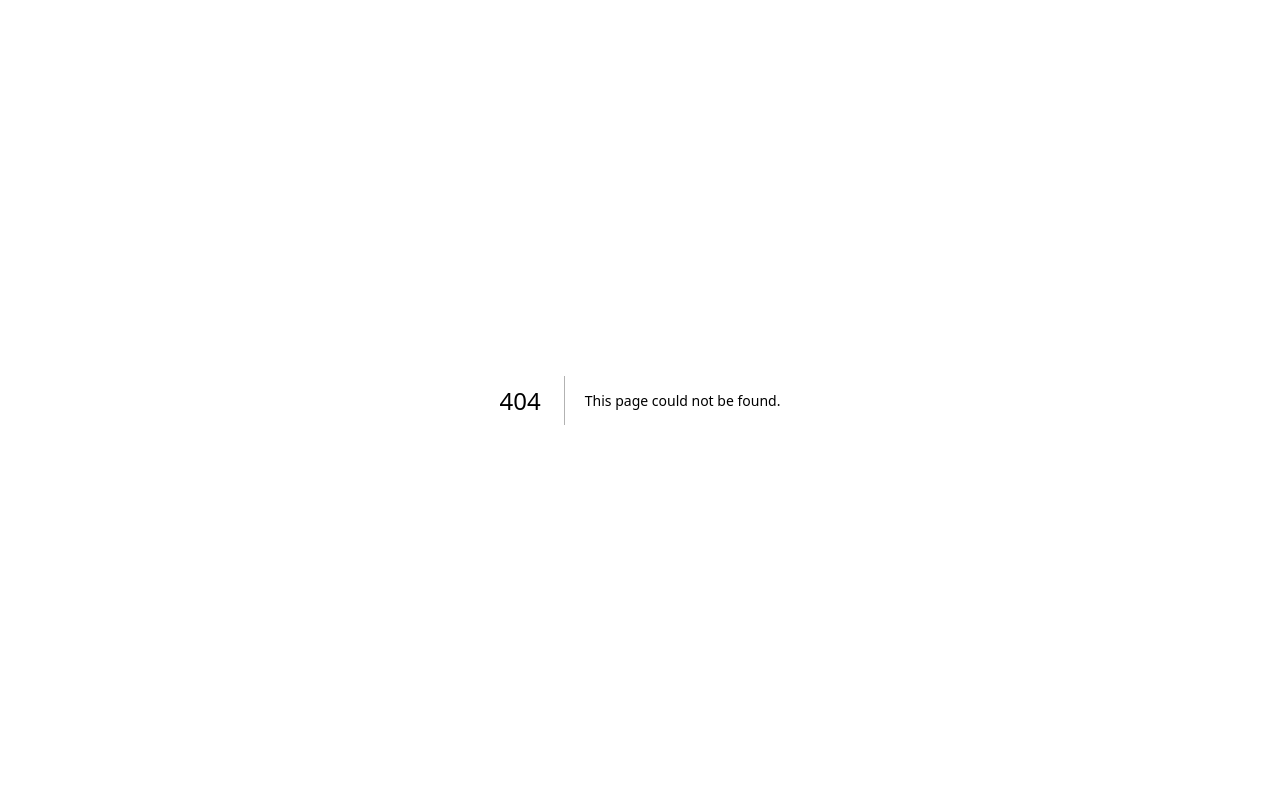
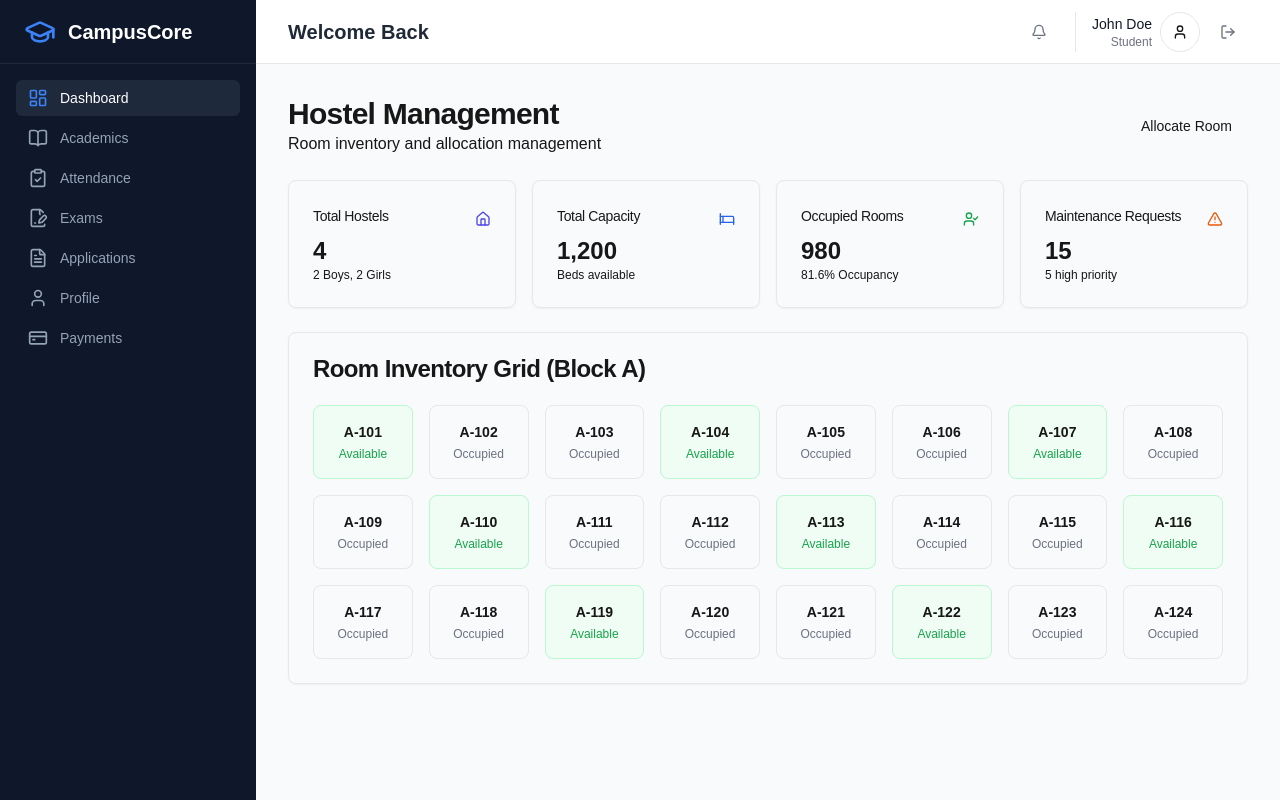
Before and after one commit to AyushBhushan88/CollegeMS-ERP, a Next.js app in the folder apps/web/: page /dashboard/hostel in a window 1280 px wide. Before the commit this address had no page. Built offline with nearby package versions, Linux system fonts and the light colour scheme; sample sign-in values are in the browser's storage.

Commit message:
feat(03-04): create Hostel management interface
- Room inventory grid

- Allocation management stats

```diff
--- /dev/null
+++ b/apps/web/src/app/dashboard/hostel/page.tsx
@@ -0,0 +1,92 @@
+'use client';
+
+import { Home, Bed, UserCheck, AlertTriangle } from 'lucide-react';
+import { ProtectedRoute } from '@/components/auth/protected-route';
+import { Card, CardContent, CardHeader, CardTitle } from '@/components/ui/card';
+import { Button } from '@/components/ui/button';
+
+export default function HostelDashboard() {
+  return (
+    <ProtectedRoute allowedRoles={['ADMIN', 'STAFF', 'WARDEN']}>
+      <div className="space-y-6">
+        <div className="flex justify-between items-center">
+          <div>
+            <h1 className="text-3xl font-bold tracking-tight">Hostel Management</h1>
+            <p className="text-muted-foreground">Room inventory and allocation management</p>
+          </div>
+          <Button>Allocate Room</Button>
+        </div>
+
+        <div className="grid gap-4 md:grid-cols-2 lg:grid-cols-4">
+          <Card>
+            <CardHeader className="flex flex-row items-center justify-between pb-2">
+              <CardTitle className="text-sm font-medium">Total Hostels</CardTitle>
+              <Home className="h-4 w-4 text-indigo-600" />
+            </CardHeader>
+            <CardContent>
+              <div className="text-2xl font-bold">4</div>
+              <p className="text-xs text-muted-foreground">2 Boys, 2 Girls</p>
+            </CardContent>
+          </Card>
+          <Card>
+            <CardHeader className="flex flex-row items-center justify-between pb-2">
+              <CardTitle className="text-sm font-medium">Total Capacity</CardTitle>
+              <Bed className="h-4 w-4 text-blue-600" />
+            </CardHeader>
+            <CardContent>
+              <div className="text-2xl font-bold">1,200</div>
+              <p className="text-xs text-muted-foreground">Beds available</p>
+            </CardContent>
+          </Card>
+          <Card>
+            <CardHeader className="flex flex-row items-center justify-between pb-2">
+              <CardTitle className="text-sm font-medium">Occupied Rooms</CardTitle>
+              <UserCheck className="h-4 w-4 text-green-600" />
+            </CardHeader>
+            <CardContent>
+              <div className="text-2xl font-bold">980</div>
+              <p className="text-xs text-muted-foreground">81.6% Occupancy</p>
+            </CardContent>
+          </Card>
+          <Card>
+            <CardHeader className="flex flex-row items-center justify-between pb-2">
+              <CardTitle className="text-sm font-medium">Maintenance Requests</CardTitle>
+              <AlertTriangle className="h-4 w-4 text-orange-600" />
+            </CardHeader>
+            <CardContent>
+              <div className="text-2xl font-bold">15</div>
+              <p className="text-xs text-muted-foreground">5 high priority</p>
+            </CardContent>
+          </Card>
+        </div>
+
+        <Card>
+          <CardHeader>
+            <CardTitle>Room Inventory Grid (Block A)</CardTitle>
+          </CardHeader>
+          <CardContent>
+            <div className="grid grid-cols-2 sm:grid-cols-4 md:grid-cols-6 lg:grid-cols-8 gap-4">
+              {Array.from({ length: 24 }).map((_, i) => {
+                const roomNum = 101 + i;
+                const isOccupied = i % 3 !== 0;
+                return (
+                  <div
+                    key={roomNum}
+                    className={`p-4 rounded-lg border text-center ${
+                      isOccupied ? 'bg-gray-50 border-gray-200' : 'bg-green-50 border-green-200 hover:bg-green-100 cursor-pointer'
+                    }`}
+                  >
+                    <p className="font-semibold text-sm">A-{roomNum}</p>
+                    <p className={`text-xs mt-1 ${isOccupied ? 'text-gray-500' : 'text-green-600'}`}>
+                      {isOccupied ? 'Occupied' : 'Available'}
+                    </p>
+                  </div>
+                );
+              })}
+            </div>
+          </CardContent>
+        </Card>
+      </div>
+    </ProtectedRoute>
+  );
+}
```
